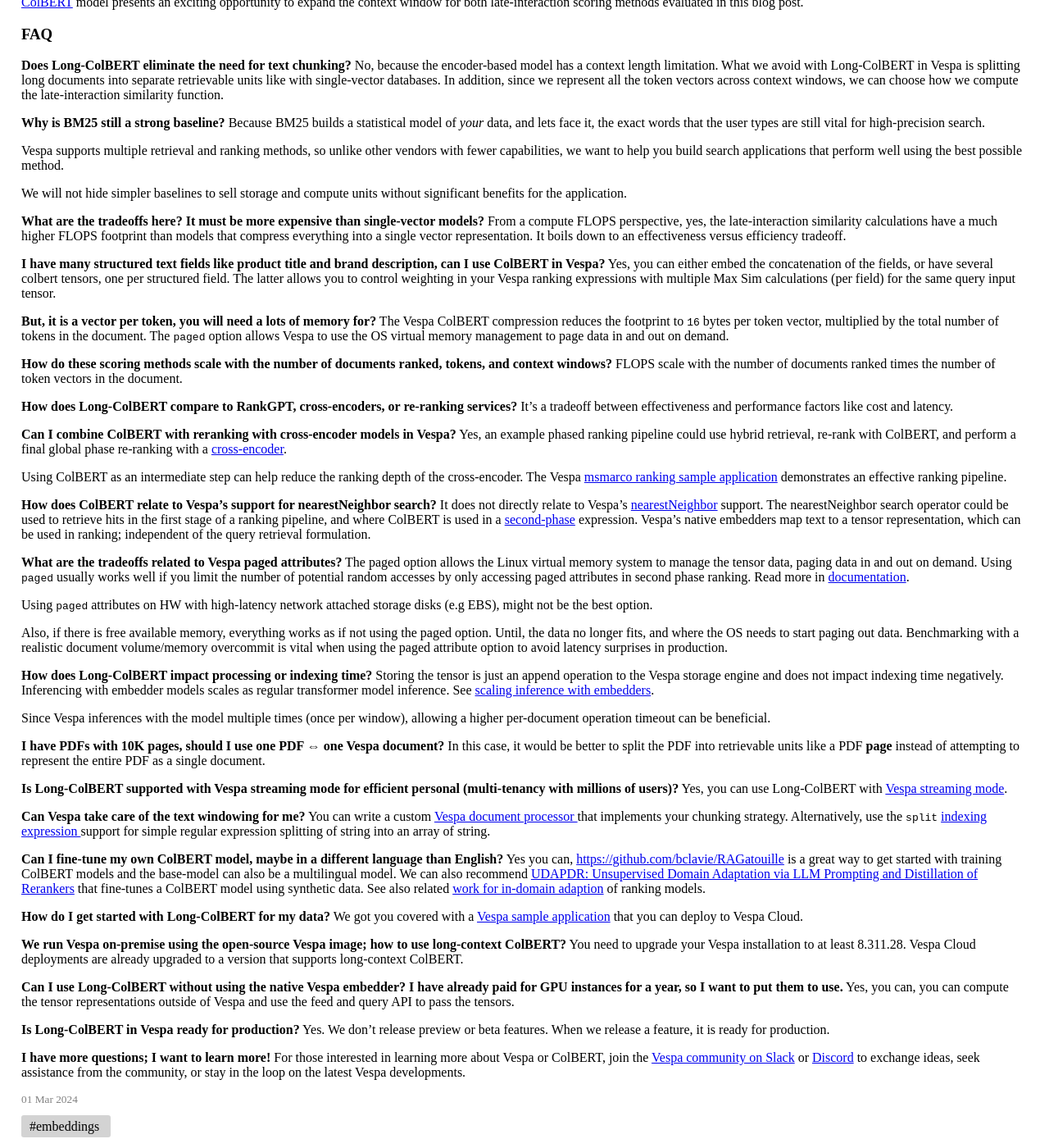
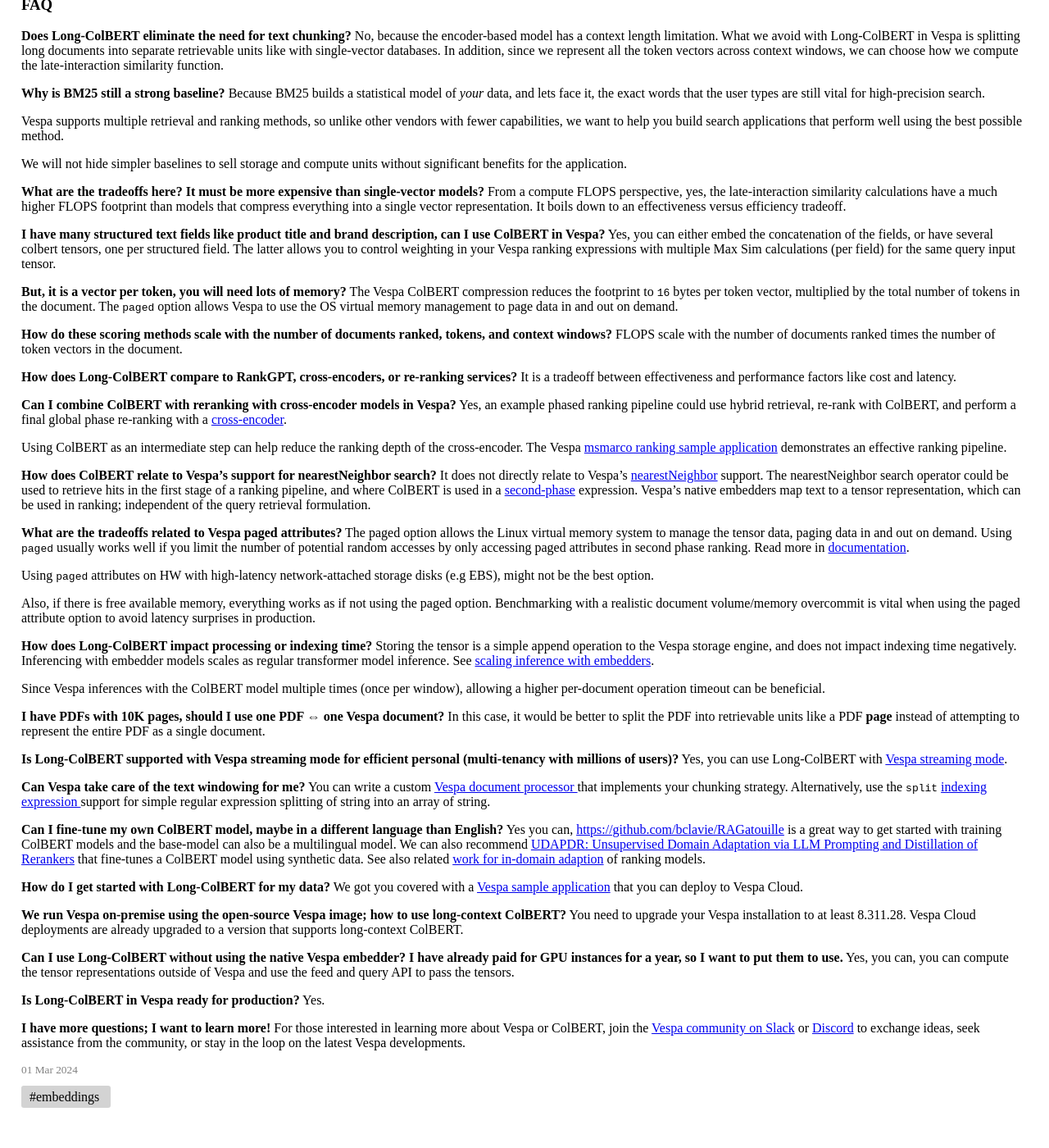
Before and after one commit to vespa-engine/blog, a Jekyll site: the page built from latest.html, in a window 1280 px wide and 1400 px high, scrolled down 7743 px. Shown: the whole window at 82% size. Built offline with Jekyll 4.4.1, drawn with Linux system fonts in a browser that asks for light colours; after the commit the page ends 9107 px from its top, so only the background shows below that; some of the changed text lies outside the part shown.

Commit message:
more rounds

```diff
--- a/_posts/2024-03-01-announcing-long-context-colbert-in-vespa.md
+++ b/_posts/2024-03-01-announcing-long-context-colbert-in-vespa.md
@@ -207,7 +207,7 @@
 context windows into separate retrievable units and performing the
 original late-interaction MaxSim scoring function.
 * **A global context scoring model** that scores across the unique context
-windows (illustrated below)
+windows (illustrated below).
 
 Both long-context late-interaction scoring methods have similar [FLOPS](https://en.wikipedia.org/wiki/FLOPS) requirements.
 
@@ -373,11 +373,7 @@
 this shortlists the number of documents that we score using the
 advanced ColBERT late-interaction scoring functions. **We chose BM25
 because it is a strong zero-shot baseline for long-context retrieval;
-it's designed to handle variable-length texts**. Also, this mimics
-how we naturally would retrieve information from a library of books,
-first find the relevant books using all the pages, and then refine
-and rank them by reading the shortlisted set of books for relevant
-sections.
+it's designed to handle variable-length texts**.
 
 We use the following `bm25` Vespa rank profile definition as our baseline.
 When used on an array collection of context strings like this, Vespa
@@ -599,7 +594,7 @@
 multiple Max Sim calculations (per field) for the same query input
 tensor.
 
-**But, it is a vector per token, you will need a lots of memory for?**
+**But, it is a vector per token, you will need lots of memory?**
 The Vespa ColBERT compression reduces the footprint to `16` bytes per
 token vector, multiplied by the total number of tokens in the
 document. The `paged` option allows Vespa to use the OS virtual
@@ -644,23 +639,22 @@
 second phase ranking. Read more in
 [documentation](https://docs.vespa.ai/en/attributes.html#paged-attributes).
 
-Using `paged` attributes on HW with high-latency network
-attached storage disks (e.g EBS), might not be the best option.
+Using `paged` attributes on HW with high-latency network-attached storage disks (e.g EBS), might not be the best option.
 
 Also, if there is free available memory, everything works as if not using the paged option.
-Until, the data no longer fits, and where the OS needs to start paging out
-data. Benchmarking with a realistic document volume/memory overcommit
+Benchmarking with a realistic document volume/memory overcommit
 is vital when using the paged attribute option to
 avoid latency surprises in production.
 
 **How does Long-ColBERT impact processing or indexing time?**
-Storing the tensor is just an append operation to the Vespa storage
-engine and does not impact indexing time negatively. Inferencing with
+Storing the tensor is a simple append operation to the Vespa storage
+engine, and does not impact indexing time negatively. Inferencing with
 embedder models scales as regular transformer model inference. See
 [scaling inference with
 embedders](https://blog.vespa.ai/accelerating-transformer-based-embedding-retrieval-with-vespa/).
 
-Since Vespa inferences with the model multiple times (once per window), allowing a higher per-document operation timeout can be beneficial.
+Since Vespa inferences with the ColBERT model multiple times (once per window),
+allowing a higher per-document operation timeout can be beneficial.
 
 **I have PDFs with 10K pages, should I use one PDF ⇔ one Vespa
 document?**
@@ -707,8 +701,7 @@
 of Vespa and use the feed and query API to pass the tensors.
 
 **Is Long-ColBERT in Vespa ready for production?**
-Yes. We don’t release preview or beta features. When we release a
-feature, it is ready for production.
+Yes.
 
 **I have more questions; I want to learn more!**
 For those interested in learning more about Vespa or ColBERT,
```
Also changed, not shown: other parts of _posts/2024-03-01-announcing-long-context-colbert-in-vespa.md (+4 -5 lines).
